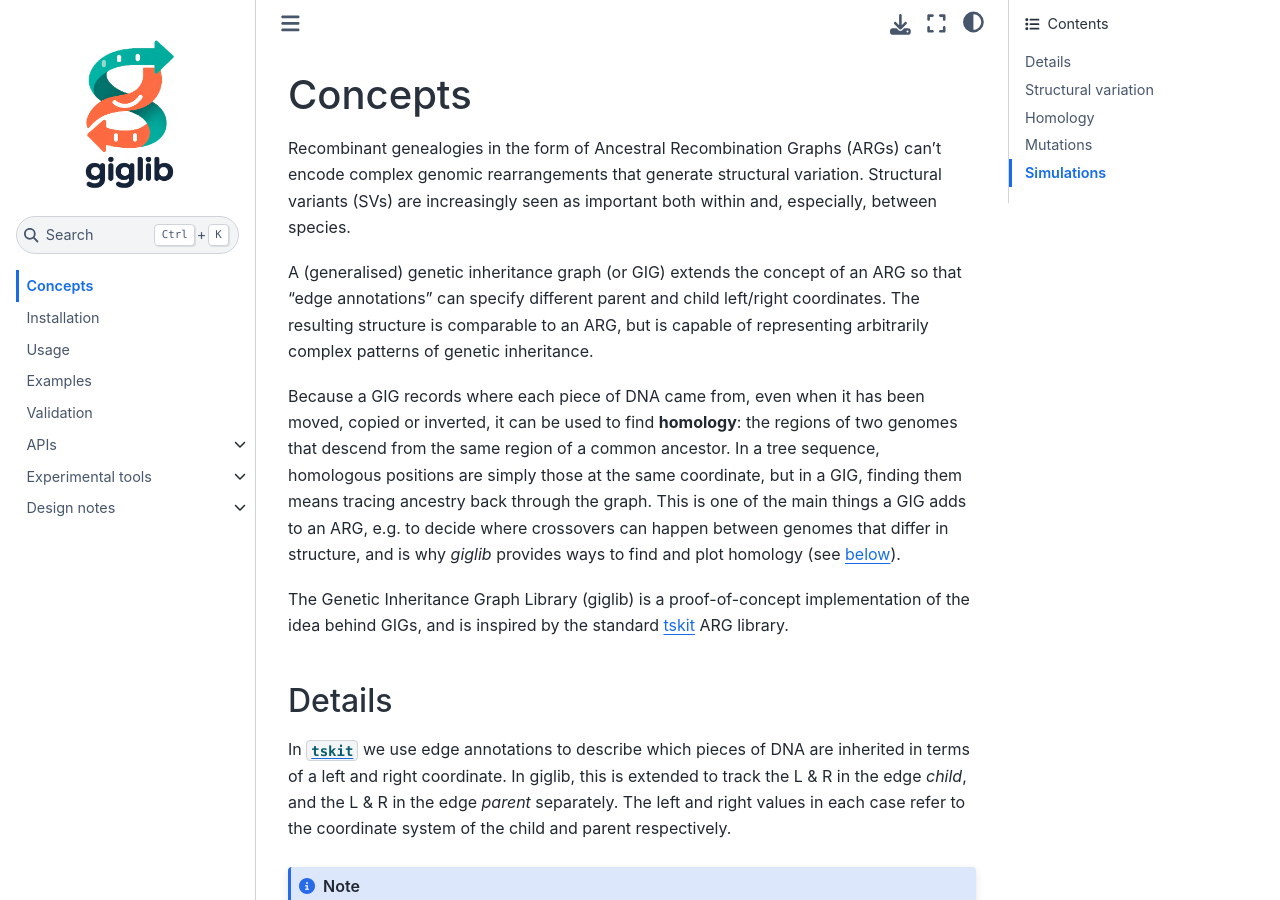
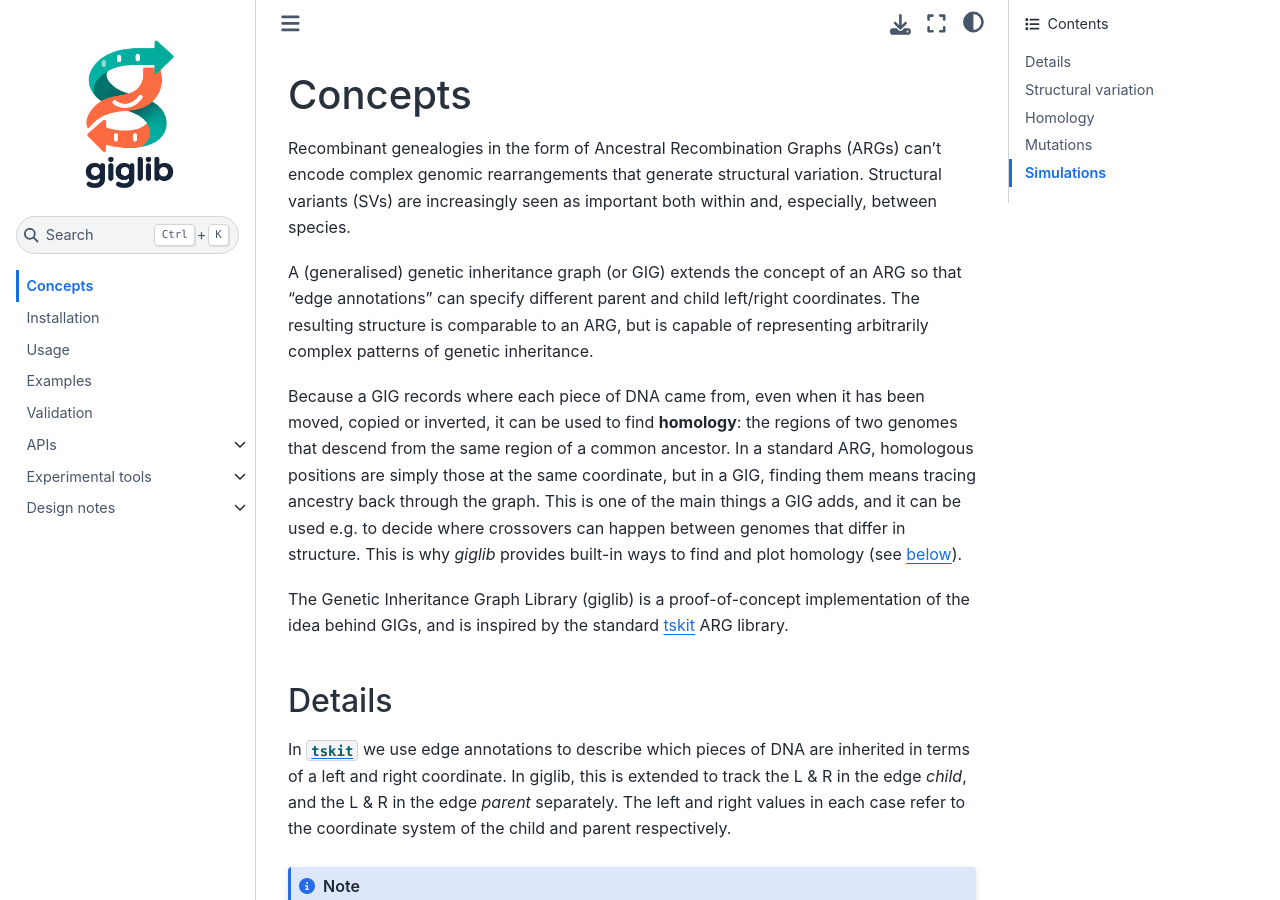
Before and after one commit to hyanwong/giglib, a Jupyter Book: the page built from docs/concepts.md, in a window 1280 px wide and 900 px high. Built offline with Jupyter Book 1.0.4 settings and Sphinx 7.4.7 and the Sphinx Book theme 1.1.4, drawn with Linux system fonts in a browser that asks for light colours.

Commit message:
Improve clarity on GIGs and homologous positions
Clarified the explanation of how GIGs add value over ARGs in terms of finding homologous positions and crossovers.

```diff
--- a/docs/concepts.md
+++ b/docs/concepts.md
@@ -27,11 +27,11 @@ arbitrarily complex patterns of genetic inheritance.
 
 Because a GIG records where each piece of DNA came from, even when it has been moved, copied or
 inverted, it can be used to find **homology**: the regions of two genomes that descend from the
-same region of a common ancestor. In a tree sequence, homologous positions are simply those at the
+same region of a common ancestor. In a standard ARG, homologous positions are simply those at the
 same coordinate, but in a GIG, finding them means tracing ancestry back through the graph. This is
-one of the main things a GIG adds to an ARG, e.g. to decide where crossovers can happen between
-genomes that differ in structure, and is why _giglib_ provides ways to find and plot homology (see
-{ref}`below <sec_concepts_homology>`).
+one of the main things a GIG adds, and it can be used e.g. to decide where crossovers can happen between
+genomes that differ in structure. This is why _giglib_ provides built-in ways to find and plot homology
+(see {ref}`below <sec_concepts_homology>`).
 
 The Genetic Inheritance Graph Library (giglib) is a proof-of-concept implementation of the idea
 behind GIGs, and is inspired by the standard [tskit](https://tskit.dev) ARG library.
```
